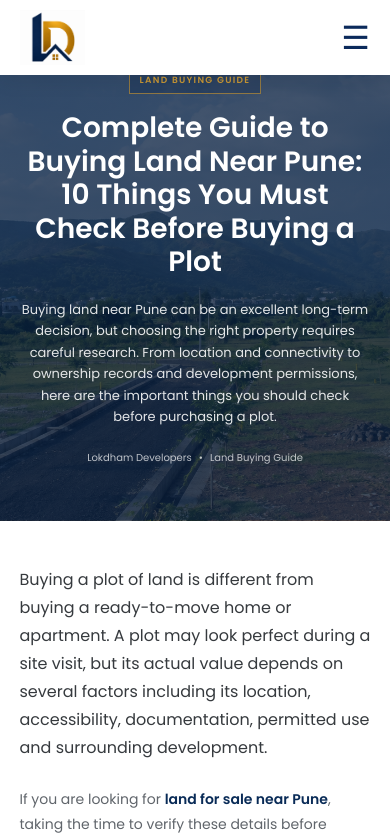
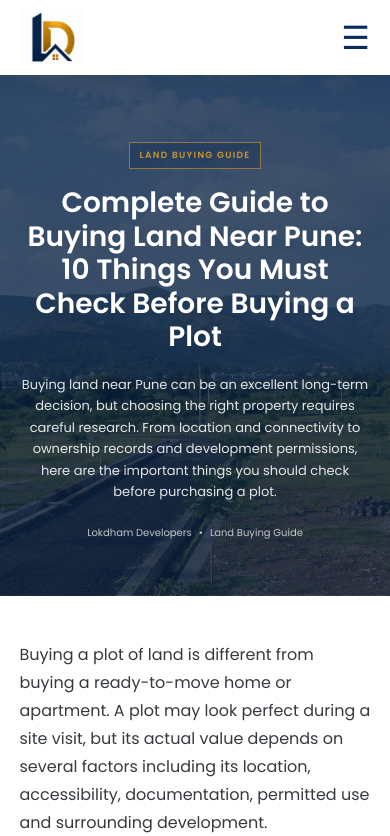
Before and after one commit to Ronit-Godambe/Lokdham-Developers, a PHP site: page /blogs/blog1/land-buying-guide.html in a window 390 px wide. Shown: the top 836 px of the page. Run offline with PHP 8.4, Linux system fonts and the light colour scheme.

Commit message:
adjusted padding for blog1

```diff
--- a/blogs/blog1/b1stylemob.css
+++ b/blogs/blog1/b1stylemob.css
@@ -202,6 +202,7 @@
        ----------------------------------------------------- */
 
     .blog-page .blog-hero {
+        margin-top: 75px;
         min-height: 520px;
 
         padding: 90px 6% 75px;
```
